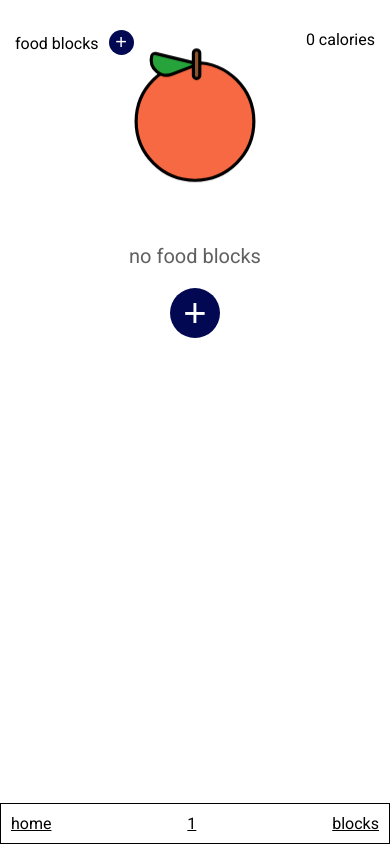
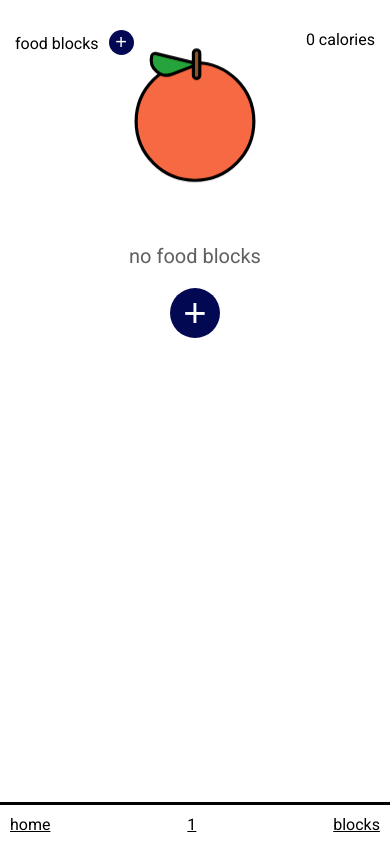
Before and after one commit to colorlessenergy/calorie-tracker, a Next.js app: page /day/1/blocks in a window 390 px wide. Built offline with nearby package versions, Linux system fonts and the light colour scheme.

Commit message:
modify border property of nav

```diff
--- a/styles/globals.scss
+++ b/styles/globals.scss
@@ -52,13 +52,14 @@ input {
   }
 
   .nav {
-    border: 1px solid #000000;
-    background-color: #ffffff;
+    border-top: 3px solid #000000;
     margin: 0;
     padding: 10px;
     position: fixed;
     bottom: 0;
     width: 100%;
+
+    background-color: #ffffff;
   }
 }
 
```
